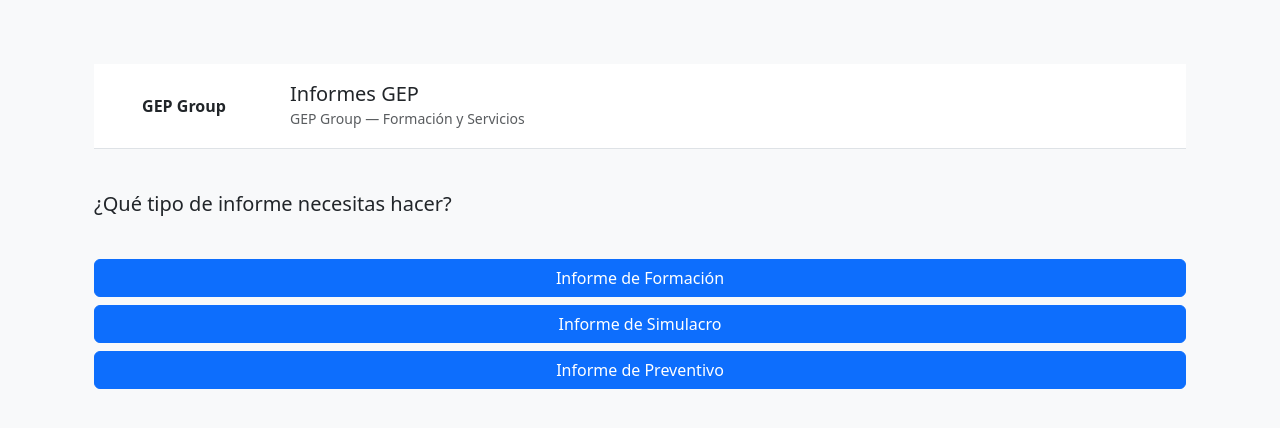
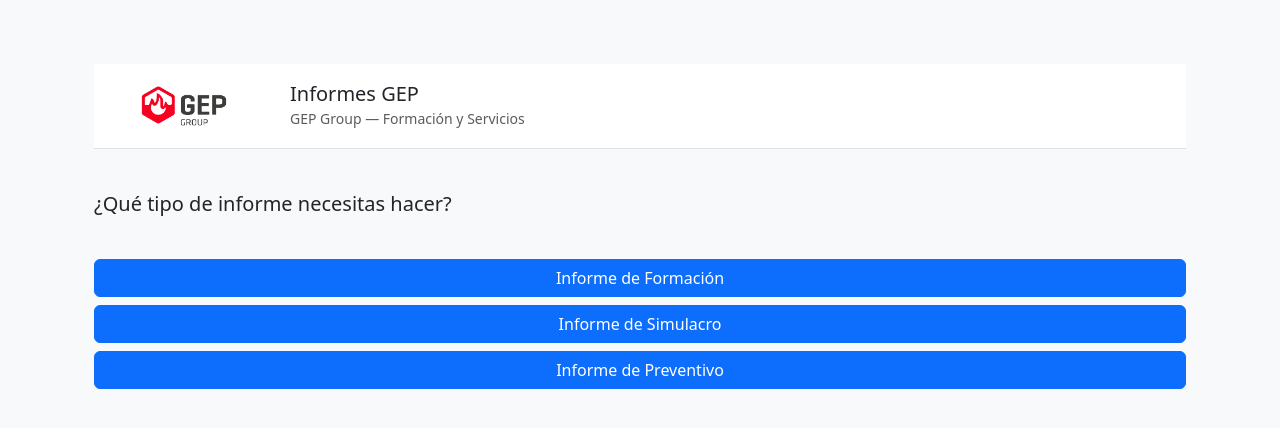
Before and after one commit to JulioGEP/gep-informes-formacion, a React (Vite) app: page / in a window 1280 px wide. Shown: the top 428 px of the page. Built offline with nearby package versions, Linux system fonts and the light colour scheme; the HTML template or start-up script is replaced by a standard one.

Commit message:
feat: show new logo on home page

```diff
--- a/index.html
+++ b/index.html
@@ -4,6 +4,7 @@
     <meta charset="UTF-8" />
     <meta name="viewport" content="width=device-width, initial-scale=1" />
     <title>GEP | Informes de formación (v1)</title>
+    <link rel="icon" type="image/png" href="/favicon.png" />
 
     <!-- Bootstrap 5 -->
     <link
--- a/src/components/Form.jsx
+++ b/src/components/Form.jsx
@@ -1,7 +1,7 @@
 // src/components/Form.jsx
 import React, { useEffect, useMemo, useRef, useState } from 'react'
 import plantillasBase from '../utils/plantillas.json'
-import logoImg from '../assets/logo-gep.png'
+import logoImg from '../assets/logo-nuevo.png'
 import { triesKey, htmlKey } from '../utils/keys'
 
 const fileToDataURL = (file) =>
--- a/src/components/Home.jsx
+++ b/src/components/Home.jsx
@@ -1,4 +1,5 @@
 import React from 'react'
+import logoImg from '../assets/logo-nuevo.png'
 
 export default function Home({ onSelect }) {
   return (
@@ -7,18 +8,11 @@ export default function Home({ onSelect }) {
         className="border-bottom d-flex align-items-center gap-3 sticky-top bg-white py-3 my-3"
         style={{ top: 0, zIndex: 10 }}
       >
-        <div
-          style={{
-            width: 180,
-            height: 52,
-            display: 'flex',
-            alignItems: 'center',
-            justifyContent: 'center',
-            fontWeight: 'bold',
-          }}
-        >
-          GEP Group
-        </div>
+        <img
+          src={logoImg}
+          alt="GEP Group"
+          style={{ width: 180, height: 52, objectFit: 'contain', display: 'block' }}
+        />
         <div className="flex-grow-1">
           <h1 className="h5 mb-0">Informes GEP</h1>
           <small className="text-muted">GEP Group — Formación y Servicios</small>
--- a/src/components/Preview.jsx
+++ b/src/components/Preview.jsx
@@ -1,6 +1,6 @@
 // src/components/Preview.jsx
 import React, { useEffect, useMemo, useRef, useState } from 'react'
-import logoImg from '../assets/logo-gep.png'
+import logoImg from '../assets/logo-nuevo.png'
 import { generateReportPdfmake } from '../pdf/reportPdfmake'
 import { triesKey, htmlKey } from '../utils/keys'
 
```
